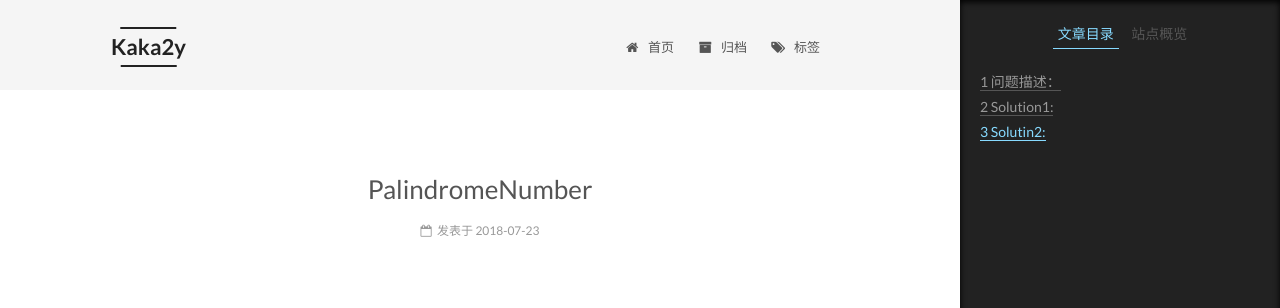
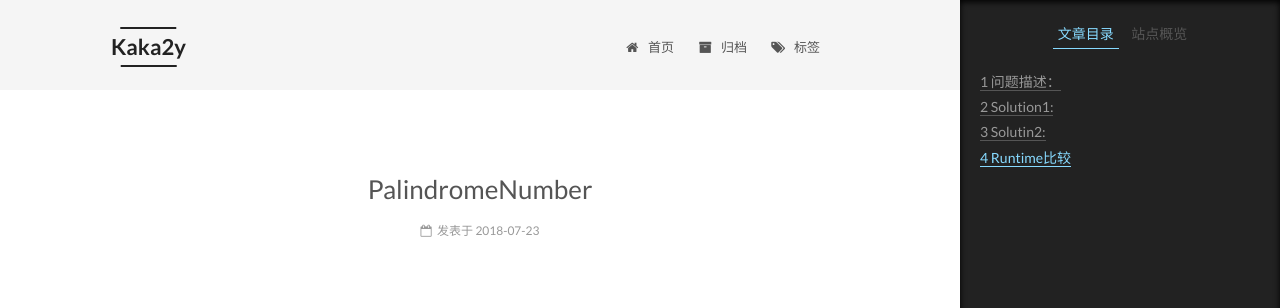
Before and after one commit to X-Wilson/X-Wilson.github.io, a Jekyll site: the page built from _posts/2018-07-23-PalindromeNumber.md, in a window 1280 px wide. Shown: the top 308 px of the page. Built offline with Jekyll 4.4.1, drawn with Linux system fonts in a browser that asks for light colours.

Commit message:
update leetcode 1.2

````diff
--- a/_posts/2018-07-23-PalindromeNumber.md
+++ b/_posts/2018-07-23-PalindromeNumber.md
@@ -76,6 +76,7 @@ class Solution {
     }
 }
 ```
+## Runtime比较
 我把这两种解法都post上去，不过前者所花费的时间会比较少
 
 |Solution|Question|Status|Runtime|Language|
````
